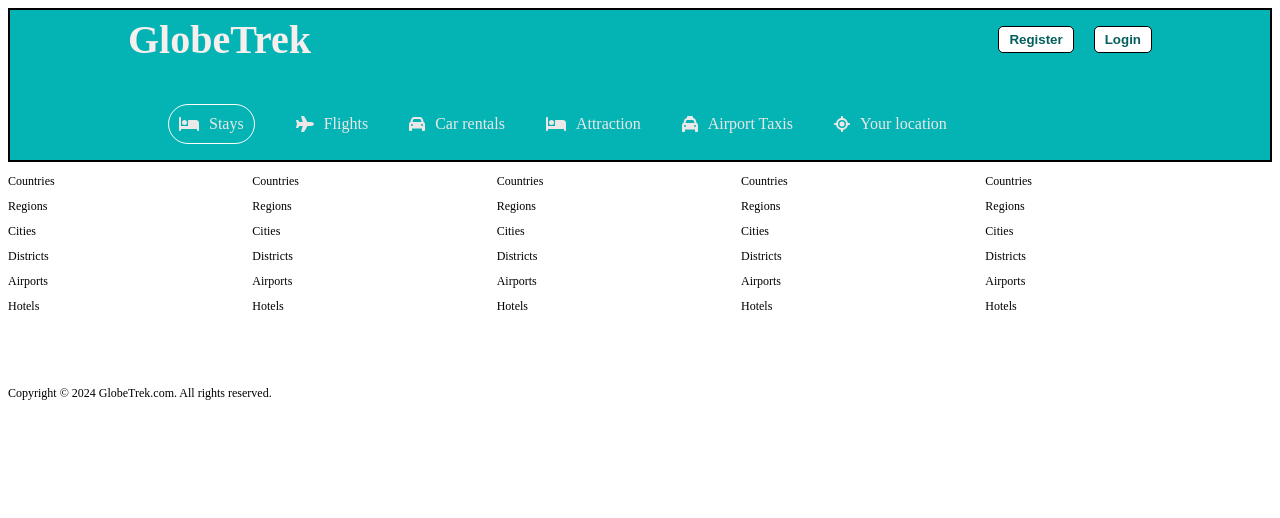
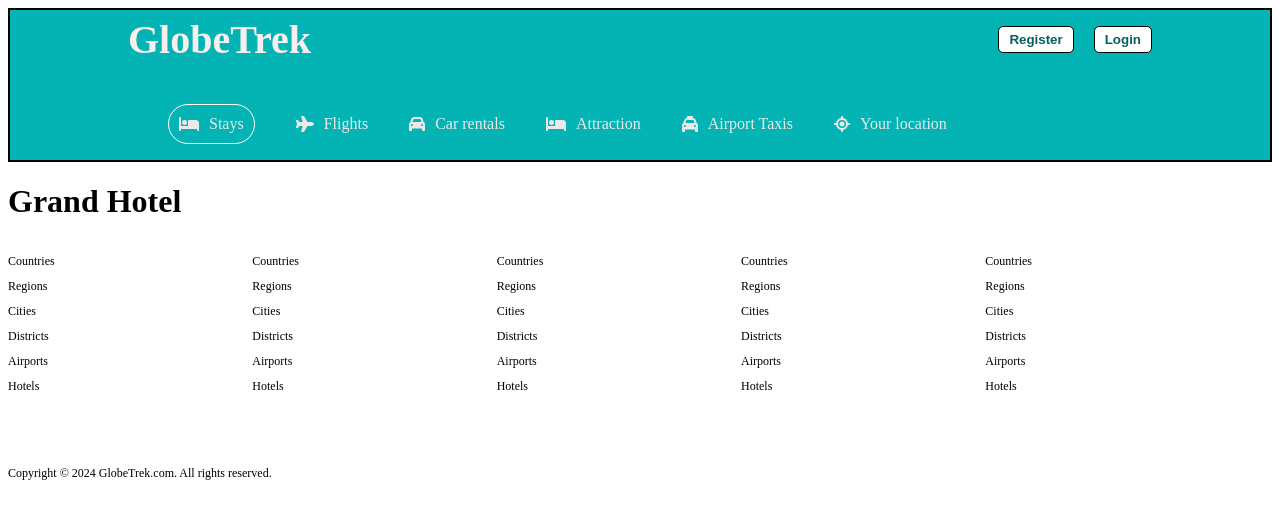
Before and after one commit to par2hibATU/Y4-GlobeTrek-PE-, a React (Create React App) app: page /hotels/1 in a window 1280 px wide. Shown: the top 518 px of the page. Built offline with nearby package versions, Linux system fonts and the light colour scheme.

Commit message:
First desc inserted

```diff
--- a/src/pages/hotel/Hotel.jsx
+++ b/src/pages/hotel/Hotel.jsx
@@ -7,6 +7,11 @@ export const Hotel = () => {
   return (
     <div>
       <Navbar/>
+      <div className="hotelContainer">
+        <div className="hotelWrapper">
+          <h1 className='hotelTitle'>Grand Hotel</h1>
+        </div>
+      </div>
       <Footer/>
     </div>
   )
```
